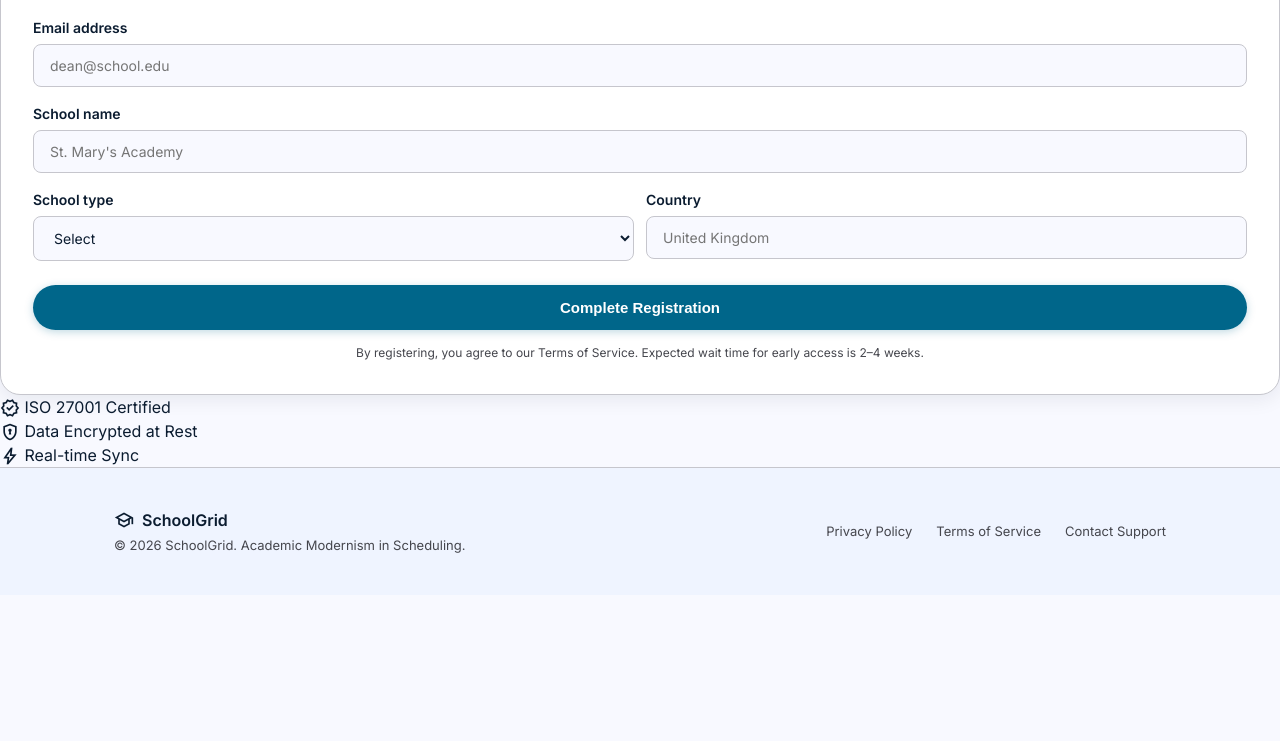
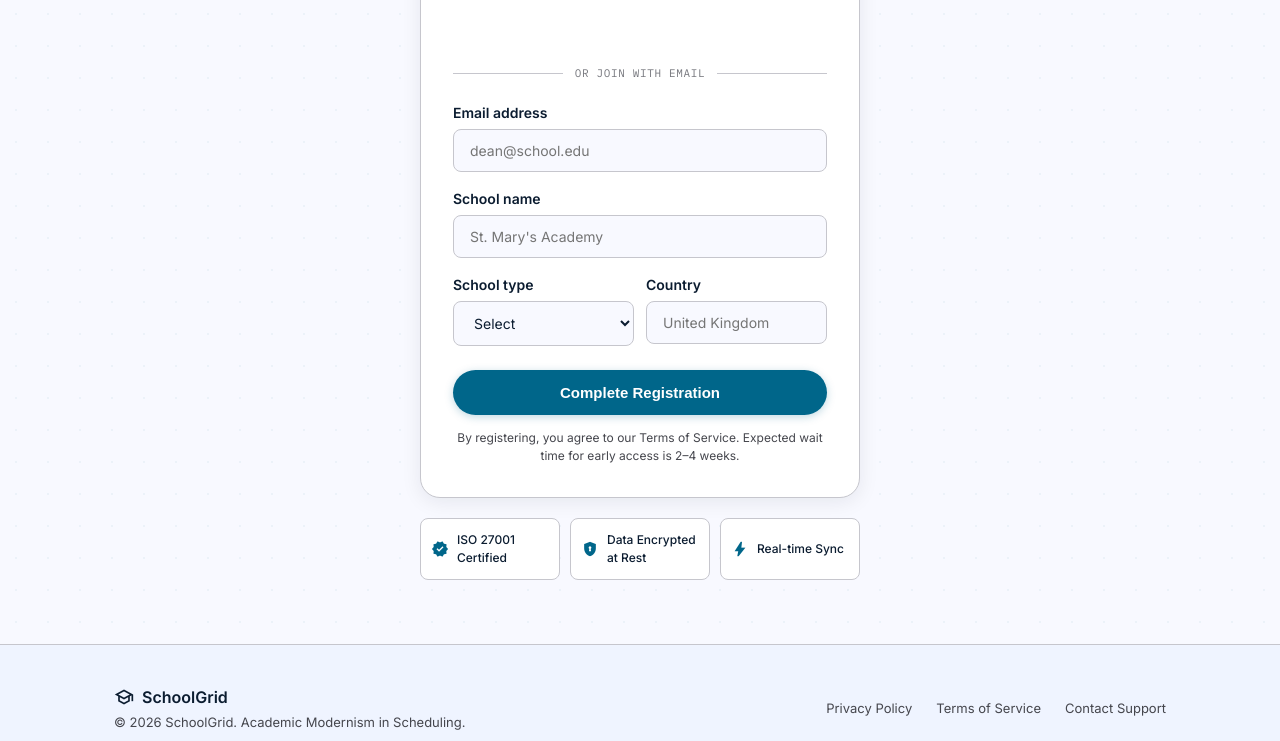
Before and after one commit to Puppy-pookie/Waitlist, a website: page public/signup.html in a window 1280 px wide. Shown: the part 257-998 px from the top of the page. Before the commit the page ends 852 px from the top, so only its background shows below. Drawn offline with nearby package versions, Linux system fonts and the light colour scheme.

Commit message:
Ui rework

```diff
--- a/public/config.js
+++ b/public/config.js
@@ -1,2 +1,2 @@
 // Public, non-secret config. The Google Client ID is safe to expose client-side.
-window.GOOGLE_CLIENT_ID = "372327574308-ueppqjr12srvmp1delot79cvqvedjmj8.apps.googleusercontent.com";
+window.GOOGLE_CLIENT_ID = "YOUR_GOOGLE_CLIENT_ID.apps.googleusercontent.com";
--- a/public/index.html
+++ b/public/index.html
@@ -7,7 +7,7 @@
 <meta name="description" content="SchoolGrid uses constraint-solving to build your school's timetable in hours, not weeks. Join the pilot waitlist.">
 <link rel="preconnect" href="https://fonts.googleapis.com">
 <link rel="preconnect" href="https://fonts.gstatic.com" crossorigin>
-<link href="https://fonts.googleapis.com/css2?family=Source+Serif+4:wght@400;500&family=Inter:wght@400;500;600;700;800&family=IBM+Plex+Mono:wght@400;500&display=swap" rel="stylesheet">
+<link href="https://fonts.googleapis.com/css2?family=Source+Serif+4:wght@400;500&family=GFS+Didot&family=Inter:wght@400;500;600;700;800&family=IBM+Plex+Mono:wght@400;500&display=swap" rel="stylesheet">
 <link href="https://fonts.googleapis.com/css2?family=Material+Symbols+Outlined:wght,FILL@100..700,0..1&display=block" rel="stylesheet">
 <link rel="stylesheet" href="styles.css">
 </head>
--- a/public/styles.css
+++ b/public/styles.css
@@ -115,7 +115,7 @@
 .badge-icon { font-size: 15px; }
 
 .hero h1 {
-  font-family: var(--serif);
+  font-family: 'Didot', 'GFS Didot', 'Bodoni MT', var(--serif);
   font-weight: 400;
   font-size: clamp(38px, 6vw, 58px);
   line-height: 1.08;
@@ -354,6 +354,59 @@
 }
 .credibility-image img { width: 100%; display: block; }
 
+/* ---------- Sign-up page ---------- */
+.signup-main {
+  position: relative;
+  min-height: calc(100vh - 65px);
+  display: flex;
+  align-items: center;
+  justify-content: center;
+  padding: 64px 24px;
+  overflow: hidden;
+}
+
+.signup-bg {
+  position: absolute;
+  inset: 0;
+  z-index: -1;
+  background-image: radial-gradient(#00668a 1px, transparent 1px);
+  background-size: 32px 32px;
+  opacity: 0.05;
+}
+
+.signup-wrap {
+  width: 100%;
+  max-width: 440px;
+  display: flex;
+  flex-direction: column;
+  gap: 20px;
+}
+
+.trust-bento {
+  display: grid;
+  grid-template-columns: repeat(3, 1fr);
+  gap: 10px;
+}
+
+.trust-item {
+  display: flex;
+  align-items: center;
+  gap: 8px;
+  background: var(--surface-lowest);
+  border: 1px solid var(--outline-variant);
+  border-radius: 8px;
+  padding: 12px 10px;
+  font-size: 12px;
+  font-weight: 500;
+  color: var(--on-background);
+}
+
+.trust-item .material-symbols-outlined {
+  color: var(--secondary);
+  font-size: 18px;
+  font-variation-settings: 'FILL' 1;
+}
+
 /* ---------- Footer ---------- */
 footer {
   background: var(--surface-low);
```
